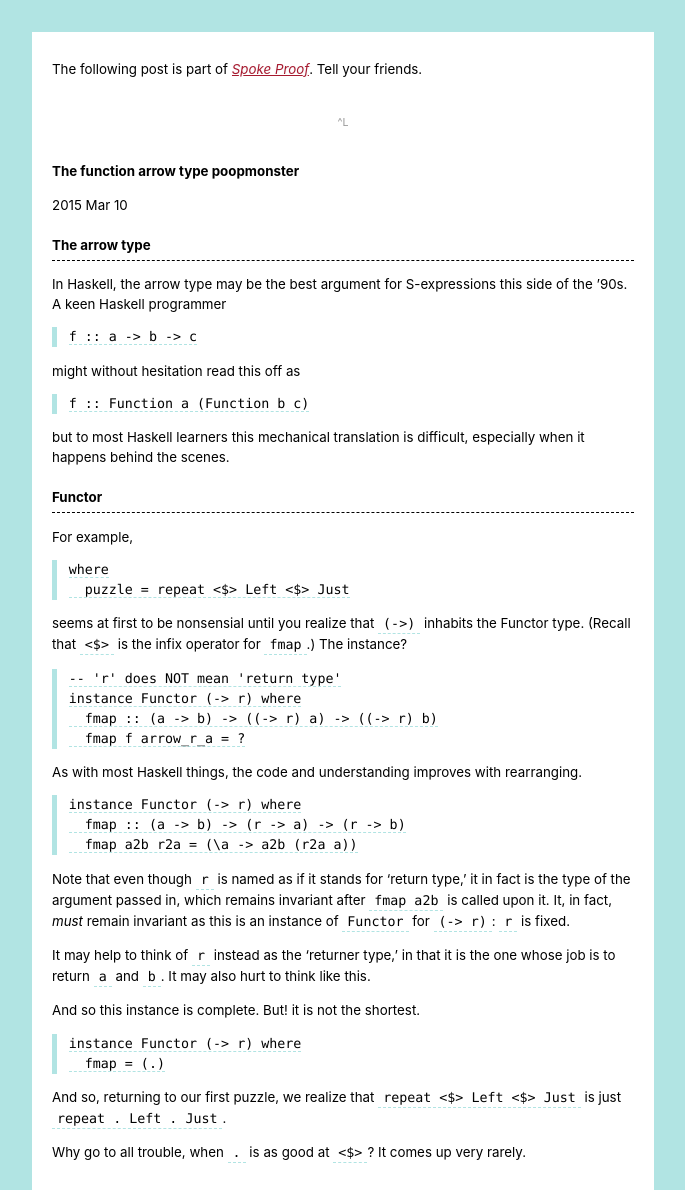
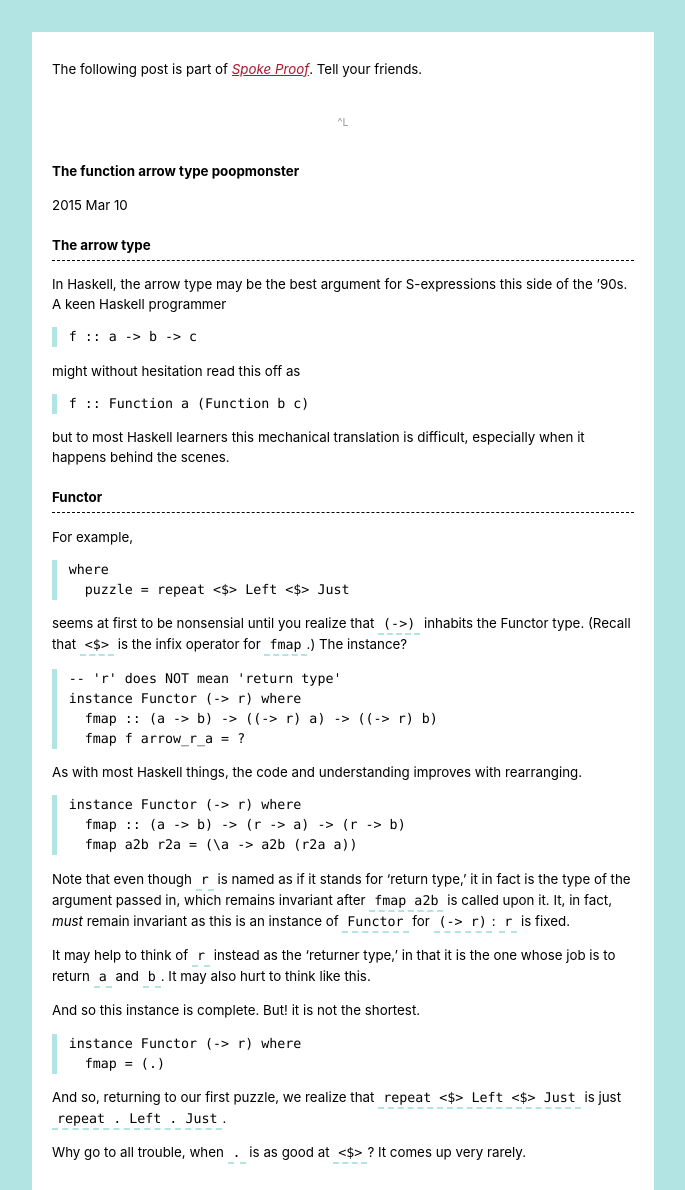
Before and after one commit to hlian/hao.codes, a Jekyll site: the page built from _posts/2015-03-10-arrow-type.md, in a window 1280 px wide. Shown: the whole page, without its empty margins (0-685 px from the left). Built offline with Jekyll 4.4.1, drawn with Linux system fonts in a browser that asks for light colours.

Commit message:
Update _typography.scss

```diff
--- a/_sass/_typography.scss
+++ b/_sass/_typography.scss
@@ -80,7 +80,7 @@ a[rev="footnote"] {
 }
 
 code {
-  border-bottom: 1px dashed #b1e4e3;
+  border-bottom: 2px dashed #b1e4e3;
 }
 
 pre {
@@ -88,7 +88,7 @@ pre {
 }
 
 pre code {
-  background: none;
+  border-bottom: 0;
 }
 
 code {
```
